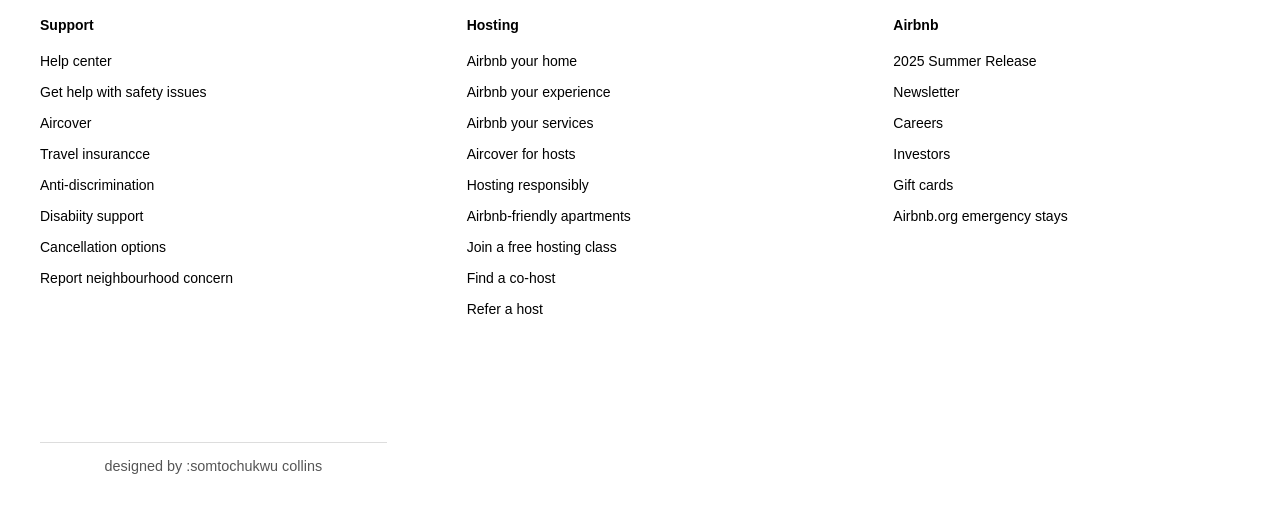
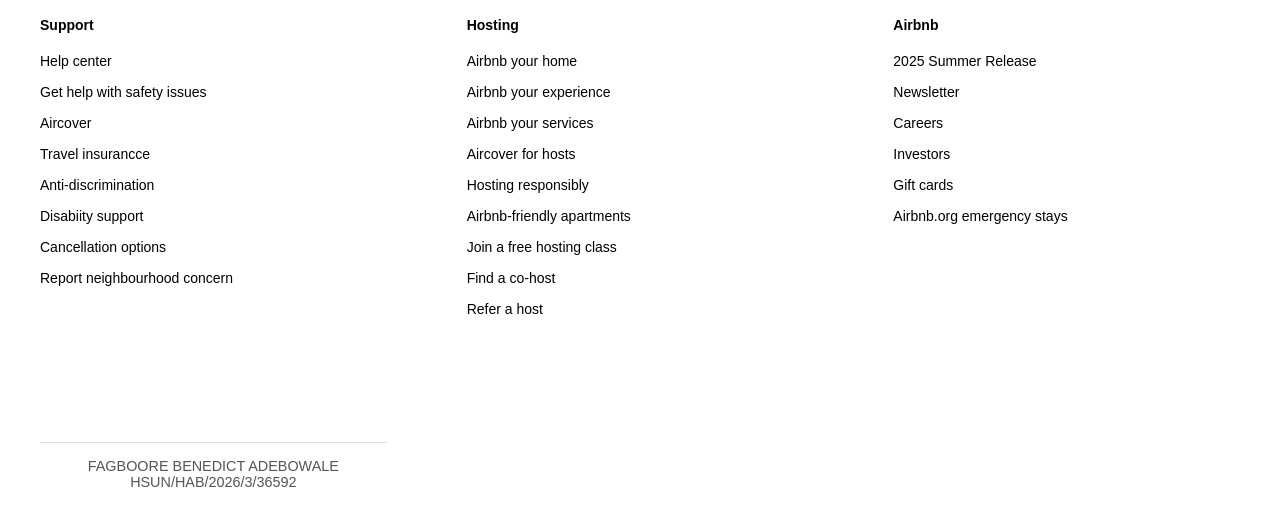
Before and after one commit to walejnr/friendly-systems, a plain HTML site: page LandingPage.html in a window 1280 px wide. Shown: the part 1934-2460 px from the top of the page. Drawn offline with Linux system fonts and the light colour scheme.

Commit message:
Add files via upload

```diff
--- a/LandingPage.html
+++ b/LandingPage.html
@@ -350,7 +350,7 @@
             </div>
             </div>
  <div class="designed-by">
-        <p>designed by :somtochukwu collins</p>
+        <p>FAGBOORE BENEDICT ADEBOWALE HSUN/HAB/2026/3/36592</p>
     </div>
 </body>
 </html>
```
